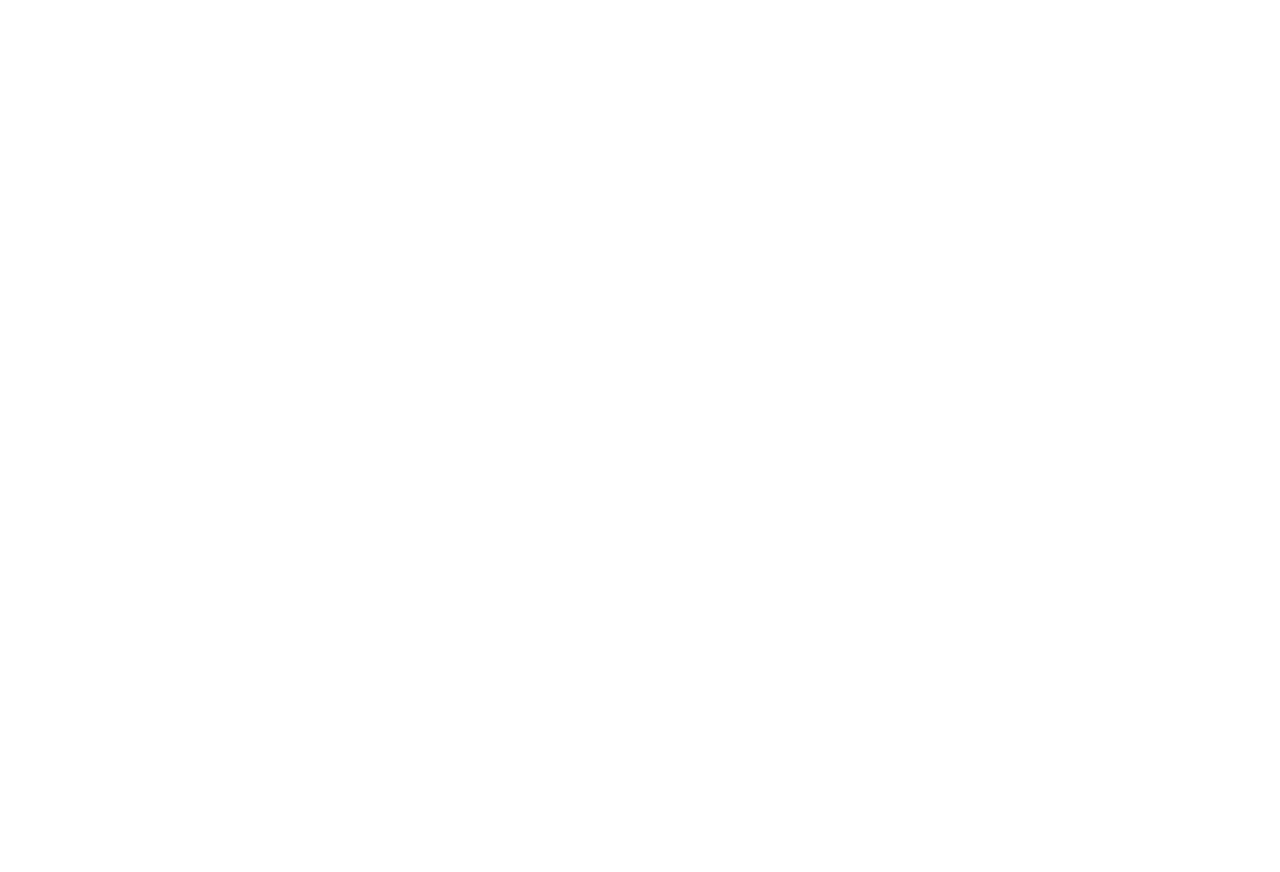
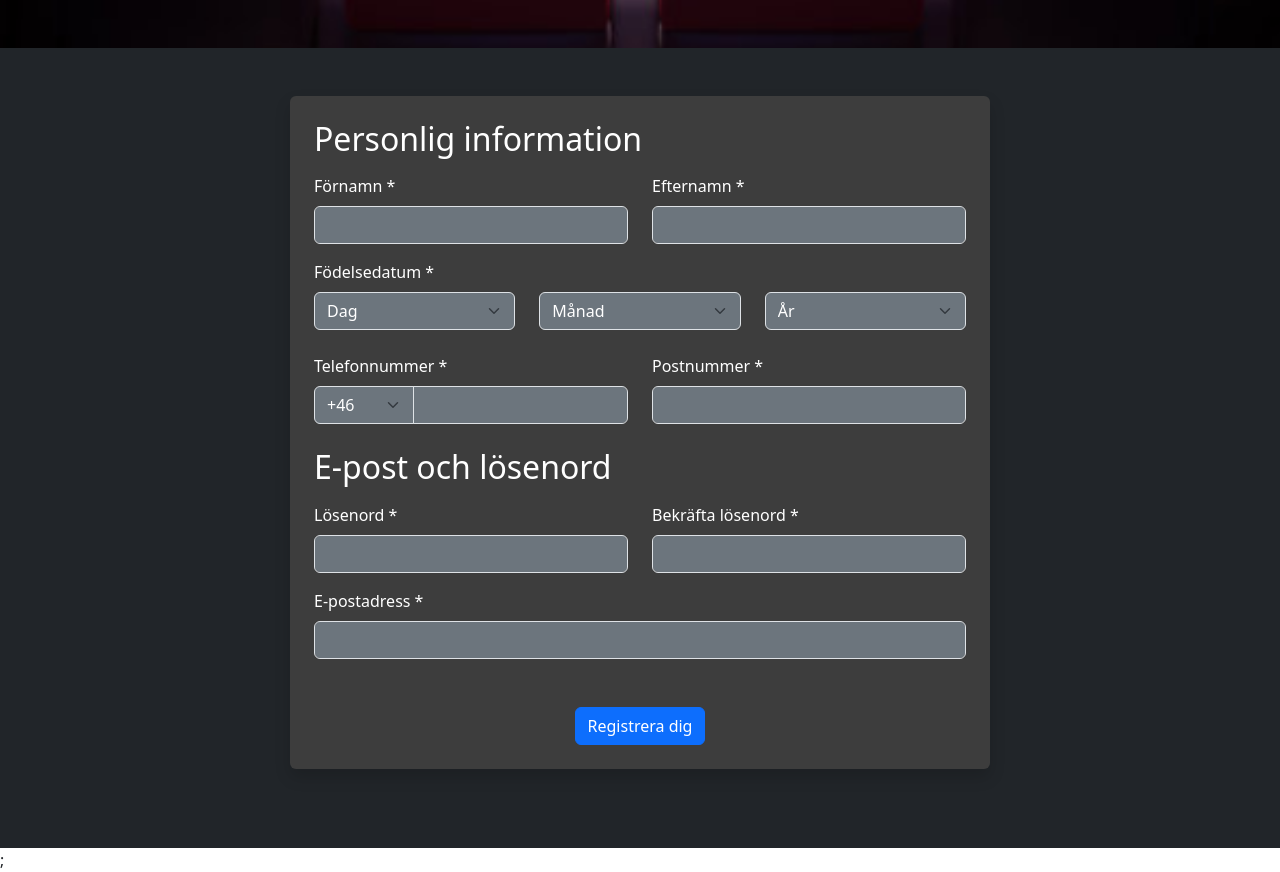
Before and after one commit to EmpyreanMist/fullstack-kino, a Next.js app: page /register in a window 1280 px wide. Before the commit this address had no page. Shown: the part 587-1459 px from the top of the page. Before the commit the page ends 800 px from the top, so only its background shows below. Built offline with nearby package versions, Linux system fonts and the light colour scheme.

Commit message:
Add register page

```diff
--- /dev/null
+++ b/src/app/register/page.tsx
@@ -0,0 +1,11 @@
+import RegisterForm from '../../components/RegisterForm';
+import Header from '../../components/header';
+
+export default function RegisterPage() {
+  return (
+    <>
+      <Header />
+      <RegisterForm />;
+    </>
+  );
+}
--- /dev/null
+++ b/src/components/RegisterForm.tsx
@@ -0,0 +1,149 @@
+export default function RegisterForm() {
+  return (
+    <div className="bg-dark min-vh-100 d-flex justify-content-center align-items-start py-5">
+      <form
+        className="p-4 rounded shadow"
+        style={{
+          maxWidth: '700px',
+          width: '100%',
+          backgroundColor: '#3d3d3d',
+        }}
+      >
+        <div className="mb-4">
+          <h2 className="mb-3 text-white">Personlig information</h2>
+          <div className="row mb-3">
+            <div className="col-md-6">
+              <label htmlFor="firstName" className="form-label text-white">
+                Förnamn *
+              </label>
+              <input type="text" className="form-control bg-secondary text-white" id="firstName" />
+            </div>
+            <div className="col-md-6">
+              <label htmlFor="lastName" className="form-label text-white">
+                Efternamn *
+              </label>
+              <input type="text" className="form-control bg-secondary text-white" id="lastName" />
+            </div>
+          </div>
+
+          <div className="row mb-3">
+            <div className="col-md-4">
+              <label htmlFor="birthDay" className="form-label text-white">
+                Födelsedatum *
+              </label>
+              <select id="birthDay" className="form-select mb-2 bg-secondary text-white">
+                <option>Dag</option>
+                {[...Array(31)].map((_, i) => (
+                  <option key={i + 1}>{i + 1}</option>
+                ))}
+              </select>
+            </div>
+            <div className="col-md-4">
+              <label className="form-label invisible">Månad</label>
+              <select
+                id="birthMonth"
+                className="form-select mb-2 mt-4 mt-md-0 bg-secondary text-white"
+              >
+                <option>Månad</option>
+                {[
+                  'Januari',
+                  'Februari',
+                  'Mars',
+                  'April',
+                  'Maj',
+                  'Juni',
+                  'Juli',
+                  'Augusti',
+                  'September',
+                  'Oktober',
+                  'November',
+                  'December',
+                ].map((month, idx) => (
+                  <option key={idx}>{month}</option>
+                ))}
+              </select>
+            </div>
+            <div className="col-md-4">
+              <label className="form-label invisible">År</label>
+              <select
+                id="birthYear"
+                className="form-select mb-2 mt-4 mt-md-0 bg-secondary text-white"
+              >
+                <option>År</option>
+                {Array.from({ length: 100 }, (_, i) => (
+                  <option key={i}>{2025 - i}</option>
+                ))}
+              </select>
+            </div>
+          </div>
+
+          <div className="row mb-3">
+            <div className="col-md-6">
+              <label htmlFor="phoneCode" className="form-label text-white">
+                Telefonnummer *
+              </label>
+              <div className="input-group">
+                <select
+                  id="phoneCode"
+                  className="form-select bg-secondary text-white"
+                  style={{ maxWidth: '100px' }}
+                >
+                  <option>+46</option>
+                  <option>+47</option>
+                </select>
+                <input
+                  type="text"
+                  className="form-control bg-secondary text-white"
+                  id="phoneNumber"
+                />
+              </div>
+            </div>
+            <div className="col-md-6">
+              <label htmlFor="postalCode" className="form-label text-white">
+                Postnummer *
+              </label>
+              <input type="text" className="form-control bg-secondary text-white" id="postalCode" />
+            </div>
+          </div>
+        </div>
+
+        <div>
+          <h2 className="mb-3 text-white">E-post och lösenord</h2>
+          <div className="row mb-3">
+            <div className="col-md-6">
+              <label htmlFor="password" className="form-label text-white">
+                Lösenord *
+              </label>
+              <input
+                type="password"
+                className="form-control bg-secondary text-white"
+                id="password"
+              />
+            </div>
+            <div className="col-md-6">
+              <label htmlFor="confirmPassword" className="form-label text-white">
+                Bekräfta lösenord *
+              </label>
+              <input
+                type="password"
+                className="form-control bg-secondary text-white"
+                id="confirmPassword"
+              />
+            </div>
+          </div>
+
+          <div className="mb-3">
+            <label htmlFor="email" className="form-label text-white">
+              E-postadress *
+            </label>
+            <input type="email" className="form-control bg-secondary text-white" id="email" />
+          </div>
+        </div>
+
+        <button type="submit" className="btn btn-primary mt-5 mt-3 mx-auto d-block">
+          Registrera dig
+        </button>
+      </form>
+    </div>
+  );
+}
--- a/src/components/navBar.tsx
+++ b/src/components/navBar.tsx
@@ -20,7 +20,10 @@ export default function Navigation() {
           </Nav.Link>
         </Nav>
 
-        <Button className="m-2">Registrera dig</Button>
+        <Link href="/register">
+          <Button className="m-2">Registrera dig</Button>
+        </Link>
+
         <Button className="m-2">Logga in</Button>
       </Navbar.Collapse>
     </Navbar>
```
